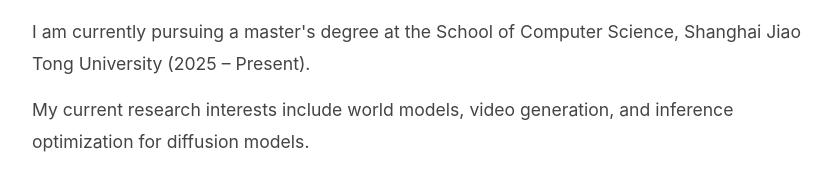
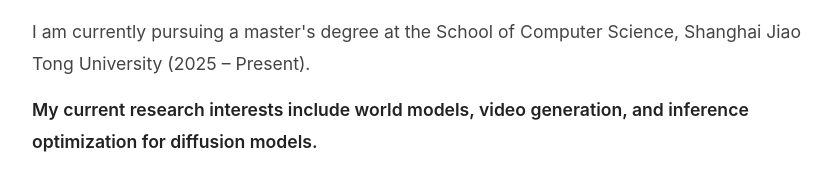
Before and after one commit to HVesper/HVesper.github.io, a plain HTML site: page index.html in a window 1280 px wide. Shown: the part 158-347 px from the top of the page, without its empty margins (218-1049 px from the left). Drawn offline with Linux system fonts and the light colour scheme.

Commit message:
Emphasize research interests

```diff
--- a/index.html
+++ b/index.html
@@ -53,6 +53,11 @@
 
         .bio a:hover {
             text-decoration: underline;
+        }
+
+        .research-interests {
+            color: #222;
+            font-weight: 600;
         }
 
         .internships {
@@ -193,7 +198,7 @@
                 I am currently pursuing a master's degree at the School of Computer Science, Shanghai Jiao Tong University (2025 – Present).
             </div>
 
-            <div class="bio">
+            <div class="bio research-interests">
                 My current research interests include world models, video generation, and inference optimization for diffusion models.
             </div>
 
```
